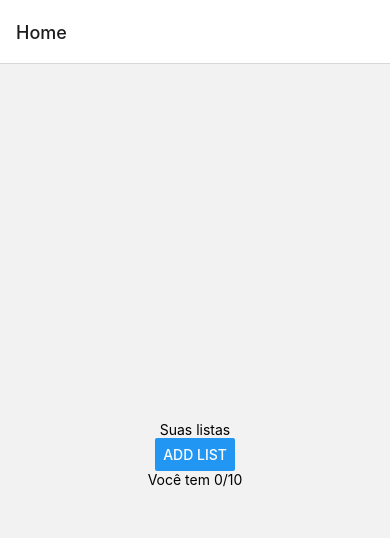
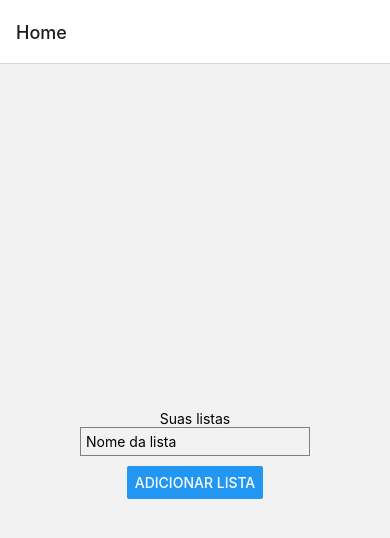
Before and after one commit to VictorTI26/React-Agenda, a React Native app in the folder using-routes/: screen /Home in a window 390 px wide. Shown: the top 538 px of the page. Built offline with nearby package versions, Linux system fonts and the light colour scheme.

Commit message:
Update HomeScreen.js

```diff
--- a/using-routes/src/HomeScreen/HomeScreen.js
+++ b/using-routes/src/HomeScreen/HomeScreen.js
@@ -1,60 +1,68 @@
-// HomeScreen.js
-
 import React, { useState } from 'react';
-import { Button, Text, View } from 'react-native';
+import { Button, Text, View, TextInput } from 'react-native';
 import { useNavigation } from '@react-navigation/native';
 
 function HomeScreen() {
   const navigation = useNavigation();
-  const [quantidadeLista, setQuantidadeLista] = useState(0);
-  const [botoesAdicionais, setBotoesAdicionais] = useState([]);
+  const [listas, setListas] = useState([]);
+  const [nomeLista, setNomeLista] = useState('');
+  const [editandoIndex, setEditandoIndex] = useState(null);
 
-  const addList = () => {
-    if (quantidadeLista < 10) {
-      setQuantidadeLista(quantidadeLista + 1);
+  const addOrEditList = () => {
+    if (nomeLista.trim() === '') {
+      alert('Digite um nome para a lista');
+      return;
+    }
 
-      if (quantidadeLista < 10) {
-        const novoBotao = (
-          <Button
-            key={quantidadeLista}
-            title={`Botão ${quantidadeLista}`}
-            onPress={() => {
-              navigation.navigate('ListScreen'); // Navega para a página "ListScreen"
-            }}
-          />
-        );
-        setBotoesAdicionais([...botoesAdicionais, novoBotao]);
-      }
+    if (editandoIndex !== null) {
+      const listasAtualizadas = [...listas];
+      listasAtualizadas[editandoIndex].nome = nomeLista;
+      setListas(listasAtualizadas);
+      setEditandoIndex(null);
     } else {
-      alert('Você atingiu o limite de 10 listas');
-    }
-  }
-
-  const deleteList = () => {
-    if (quantidadeLista > 0) {
-      setQuantidadeLista(quantidadeLista - 1);
-
-      if (botoesAdicionais.length > 0) {
-        setBotoesAdicionais(botoesAdicionais.slice(0, -1));
+      if (listas.length < 10) {
+        setListas([...listas, { id: listas.length, nome: nomeLista }]);
+      } else {
+        alert('Você atingiu o limite de 10 listas');
       }
     }
-  }
+
+    setNomeLista('');
+  };
+
+  const editList = (index) => {
+    setNomeLista(listas[index].nome);
+    setEditandoIndex(index);
+  };
+
+  const deleteList = (index) => {
+    setListas(listas.filter((_, i) => i !== index));
+  };
 
   return (
     <View style={{ flex: 1, alignItems: 'center', justifyContent: 'center' }}>
       <Text>Suas listas</Text>
+      <TextInput
+        placeholder="Nome da lista"
+        value={nomeLista}
+        onChangeText={setNomeLista}
+        style={{ marginBottom: 10, borderWidth: 1, borderColor: 'gray', padding: 5 }}
+      />
 
-      {quantidadeLista < 10 && (
-        <Button title="add list" onPress={addList} />
-      )}
+      <Button title={editandoIndex !== null ? "Salvar alteração" : "Adicionar Lista"} onPress={addOrEditList} />
 
-      {botoesAdicionais.length > 0 && (
-        <Button title="delete list" onPress={deleteList} />
-      )}
-
-      <Text>Você tem {quantidadeLista}/10</Text>
-
-      {botoesAdicionais.map((botao) => botao)}
+      {listas.map((lista, index) => (
+        <View key={lista.id} style={{ marginTop: 10, width: '15%' }}>
+          <Button
+            title={lista.nome}
+            onPress={() => navigation.navigate('ListScreen', { nomeLista: lista.nome })}
+          />
+          <View style={{ flexDirection: 'row', justifyContent: 'space-between', marginTop: 5 }}>
+            <Button title="Editar" onPress={() => editList(index)} />
+            <Button title="Excluir" onPress={() => deleteList(index)} />
+          </View>
+        </View>
+      ))}
     </View>
   );
 }
```
